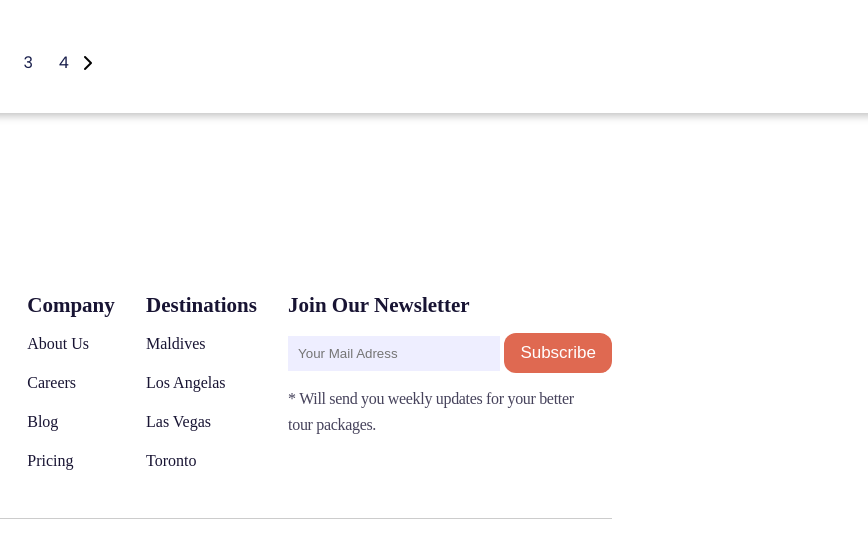
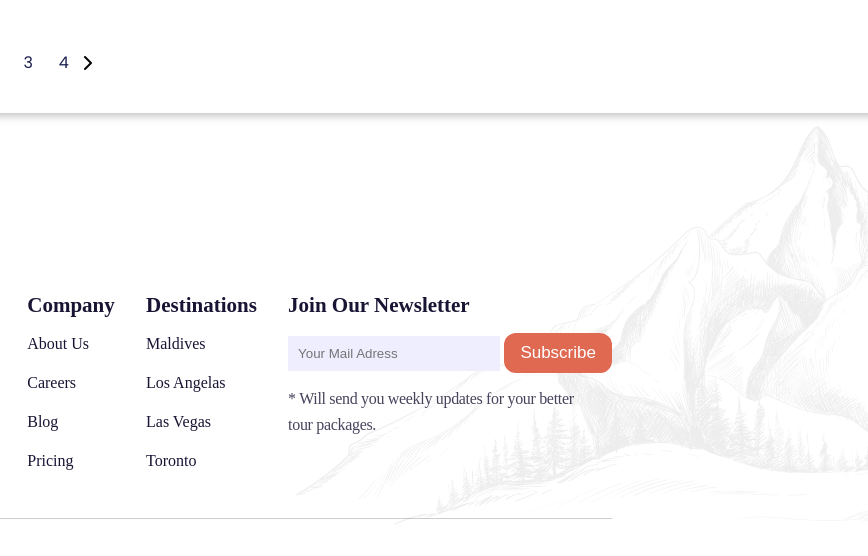
Before and after one commit to archis-academy/tour-and-travel-dec-2-tr, a plain HTML site: page booking.html in a window 1280 px wide. Shown: the part 2411-2967 px from the top of the page, 412-1280 px from the left. Drawn offline with nearby package versions, Linux system fonts and the light colour scheme; a web font is replaced by a local one.

Commit message:
[TO-01]-footer img added

```diff
--- a/booking.html
+++ b/booking.html
@@ -447,7 +447,7 @@
       <div class="cards-page">
         <i class="fa-solid fa-chevron-left"></i>
         <ul>
-          <li>1</li>
+          <li class="selected">1</li>
           <li>2</li>
           <li>3</li>
           <li>4</li>
@@ -512,7 +512,11 @@
         </div>
       </div>
       <h5>Copyright @ Xpro 2022. All Rights Reserved.</h5>
+      <div class="footer-img">
+        <img src="/images/footer-img.png" alt="" />
+      </div>
     </footer>
+
     <script src="booking.js"></script>
   </body>
 </html>
--- a/styles/booking.css
+++ b/styles/booking.css
@@ -322,6 +322,16 @@
   margin-top: 120px;
   justify-content: space-between;
   border-bottom: 1px solid rgba(0, 0, 0, 0.2);
+  position: relative;
+}
+.footer {
+  position: relative;
+}
+.footer-img {
+  position: absolute;
+  right: 0;
+  bottom: 0;
+  z-index: -1;
 }
 
 .footer h5 {
@@ -464,7 +474,6 @@ input[type="range"]::-webkit-slider-thumb {
   justify-content: center;
   transform: translateX(-250px);
   padding: 25px;
-
 }
 
 .cards-page ul {
@@ -482,8 +491,12 @@ input[type="range"]::-webkit-slider-thumb {
   text-transform: capitalize;
 }
 
-.cards-page .selected {
+/* .cards-page .selected {
   background-color: #ebebeb;
   border-radius: 50%;
-
-}
+  width: 30px;
+  height: 30px;
+  display: inline;
+  padding: 0;
+  text-align: center;
+} */
```
Also changed, not shown: images/footer-img.png (added).
